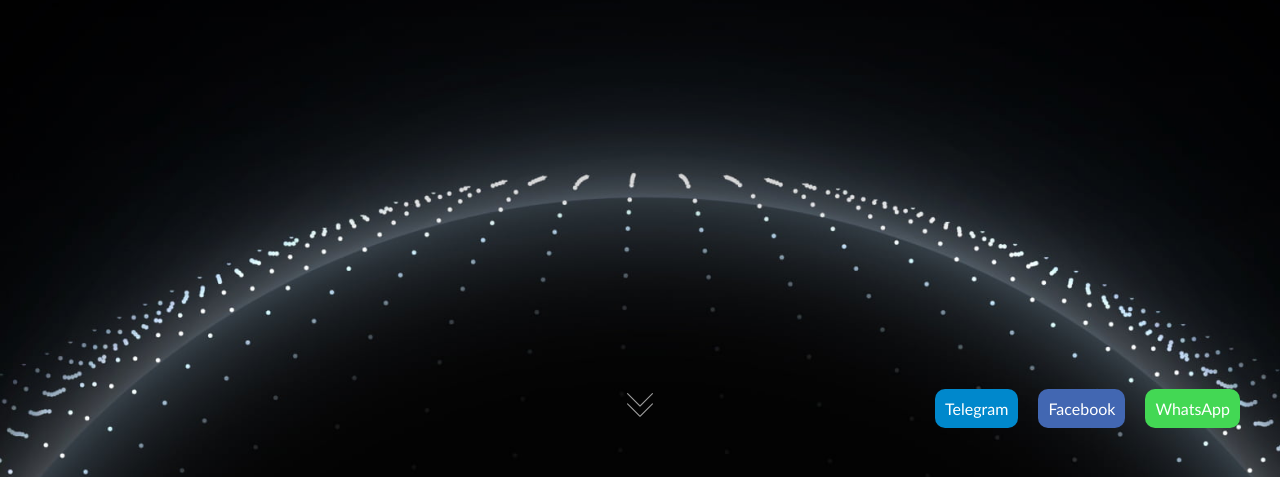
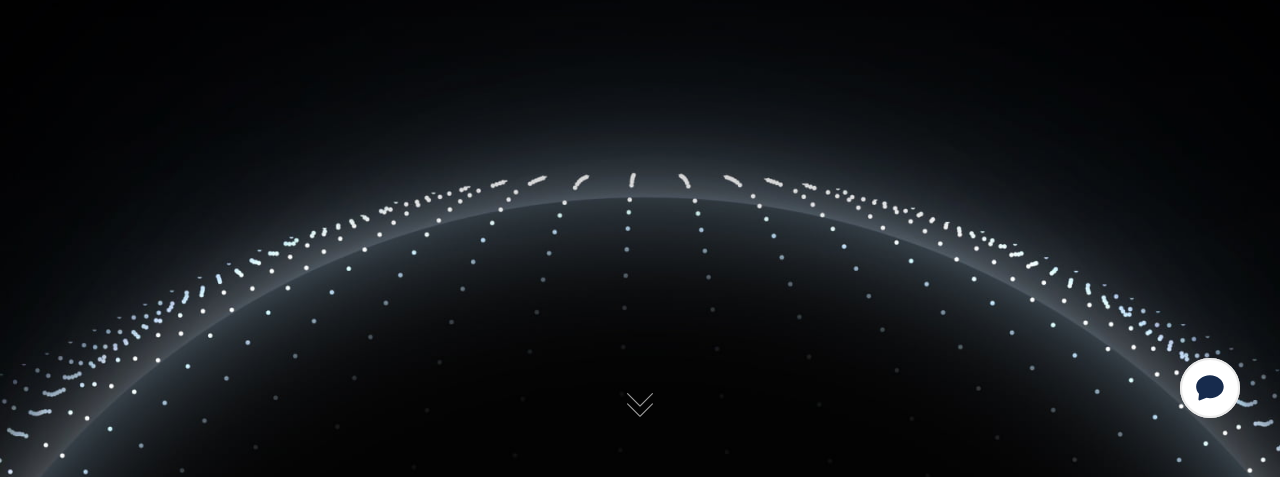
Before and after one commit to omertex-software/website, a Gatsby site: page / in a window 1280 px wide. Shown: the part 342-819 px from the top of the page. Built offline with nearby package versions, Linux system fonts and the light colour scheme; Gatsby itself is replaced by a stand-in of ours.

Commit message:
Changed style in social network buttons

```diff
--- a/src/components/socialNetworks/socialNetworks.js
+++ b/src/components/socialNetworks/socialNetworks.js
@@ -1,54 +1,26 @@
-import React from "react"
-// import style from "./socialNetworks.module.sass"
+import React, { useState } from "react"
+import style from "./socialNetworks.module.sass"
+import classNames from "../../helpers/classNames"
 
 const SocialNetworks = () => {
+  const [opened, setOpened] = useState(false)
+
+  const changeOpened = () => {
+    setOpened(!opened)
+  }
+
   return (
     <div
-      style={{
-        position: "fixed",
-        zIndex: 10,
-        right: 40,
-        bottom: 40,
-      }}
+      className={classNames(
+        style.social_container,
+        opened ? style.show_items : ""
+      )}
     >
-      <a
-        style={{
-          padding: 10,
-          color: "#fff",
-          backgroundColor: "#0088cc",
-          marginRight: 20,
-          borderRadius: 10,
-          textDecoration: "none",
-        }}
-        href="https://t.me/matvey024"
-      >
-        Telegram
-      </a>
-      <a
-        style={{
-          padding: 10,
-          color: "#fff",
-          backgroundColor: "#4267B2",
-          marginRight: 20,
-          borderRadius: 10,
-          textDecoration: "none",
-        }}
-        href="http://m.me/shokojiadko"
-      >
-        Facebook
-      </a>
-      <a
-        style={{
-          padding: 10,
-          color: "#fff",
-          backgroundColor: "#43d854",
-          borderRadius: 10,
-          textDecoration: "none",
-        }}
-        href="https://wa.me/375292747449"
-      >
-        WhatsApp
-      </a>
+      <button className={style.social_close} onClick={changeOpened} />
+      <a className={style.social_whatsapp} href="https://wa.me/375296524258" />
+      <a className={style.social_telegram} href="https://t.me/promaker1" />
+      <a className={style.social_facebook} href="http://m.me/dkhanevich" />
+      <button className={style.social_message} onClick={changeOpened} />
     </div>
   )
 }
--- a/src/components/socialNetworks/socialNetworks.module.sass
+++ b/src/components/socialNetworks/socialNetworks.module.sass
@@ -0,0 +1,53 @@
+.social_container
+  width: 60px
+  height: 60px
+  display: flex
+  flex-direction: column
+  position: fixed
+  z-index: 10
+  right: 40px
+  bottom: 40px
+  background-color: #EAEAEA
+  border-radius: 30px
+  transition: all ease-in-out 0.3s
+  -webkit-transition: all ease-in-out 0.3s
+  -moz-transition: all ease-in-out 0.3s
+
+.social_close
+  width: 27px
+  height: 27px
+  margin: 0 auto
+  border: 0
+  background: url('../../assets/images/social/svg_icon_close.svg') no-repeat center
+  cursor: pointer
+  outline: none
+
+.social_whatsapp
+  width: 36px
+  height: 36px
+  margin: 6px auto
+  background: url('../../assets/images/social/svg_icon_whatsapp.svg') no-repeat center
+
+.social_telegram
+  @extend .social_whatsapp
+  background: url('../../assets/images/social/svg_icon_telegram.svg') no-repeat center
+
+.social_facebook
+  @extend .social_whatsapp
+  background: url('../../assets/images/social/svg_icon_facebook.svg') no-repeat center
+
+.social_message
+  width: 60px
+  height: 60px
+  position: absolute
+  bottom: 0
+  margin-top: auto
+  border: 2px solid #EAEAEA
+  border-radius: 60px
+  background: url('../../assets/images/social/svg_icon_message.svg') no-repeat center #FFFFFF
+  cursor: pointer
+  outline: none
+
+.show_items
+  height: 240px
+  border-radius: 8px 8px 30px 30px
```
Also changed, not shown: src/assets/images/social/svg_icon_close.svg (added), src/assets/images/social/svg_icon_facebook.svg (added), src/assets/images/social/svg_icon_message.svg (added), src/assets/images/social/svg_icon_telegram.svg (added), src/assets/images/social/svg_icon_whatsapp.svg (added).
